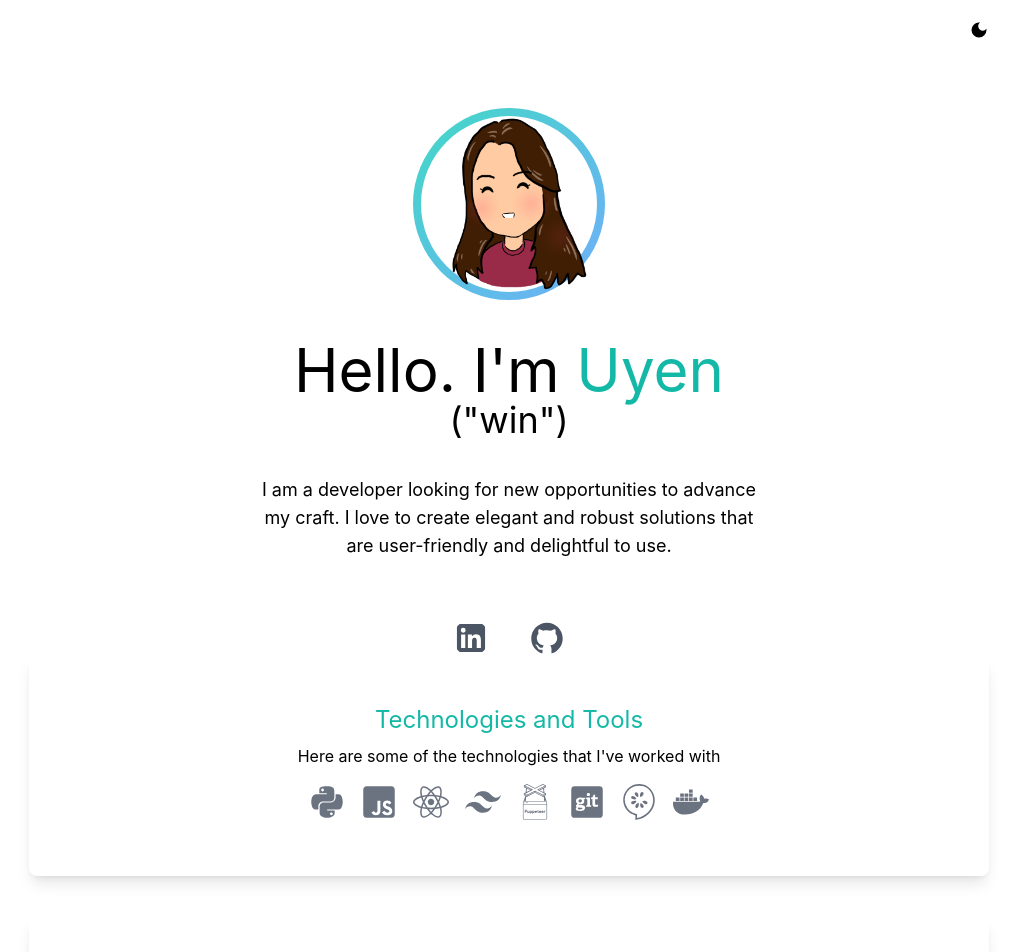
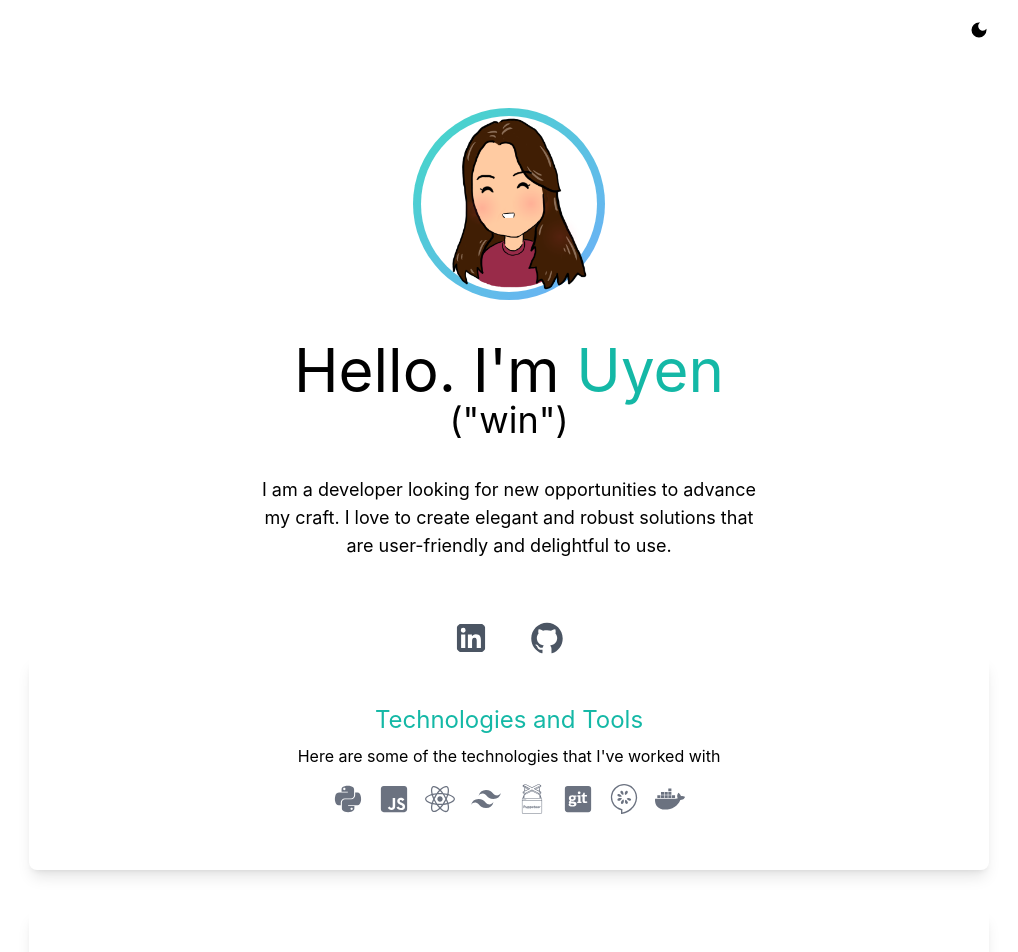
Before and after one commit to uvong/uv_portfolio, a Next.js app: page / in a window 1280 px wide. Shown: the top 952 px of the page, without its empty margins (131-1149 px from the left). Built offline with nearby package versions, Linux system fonts and the light colour scheme.

Commit message:
add flex wrap for tech icons

```diff
--- a/pages/index.js
+++ b/pages/index.js
@@ -85,7 +85,7 @@ export default function Home() {
             <p className="dark:text-white">
               Here are some of the technologies that I&apos;ve worked with
             </p>
-            <div className="flex justify-center text-4xl gap-4 m-4 text-gray-500">
+            <div className="flex flex-wrap justify-center text-3xl gap-4 m-4 text-gray-500">
               <a
                 href="https://www.python.org/"
                 target="_blank"
```
